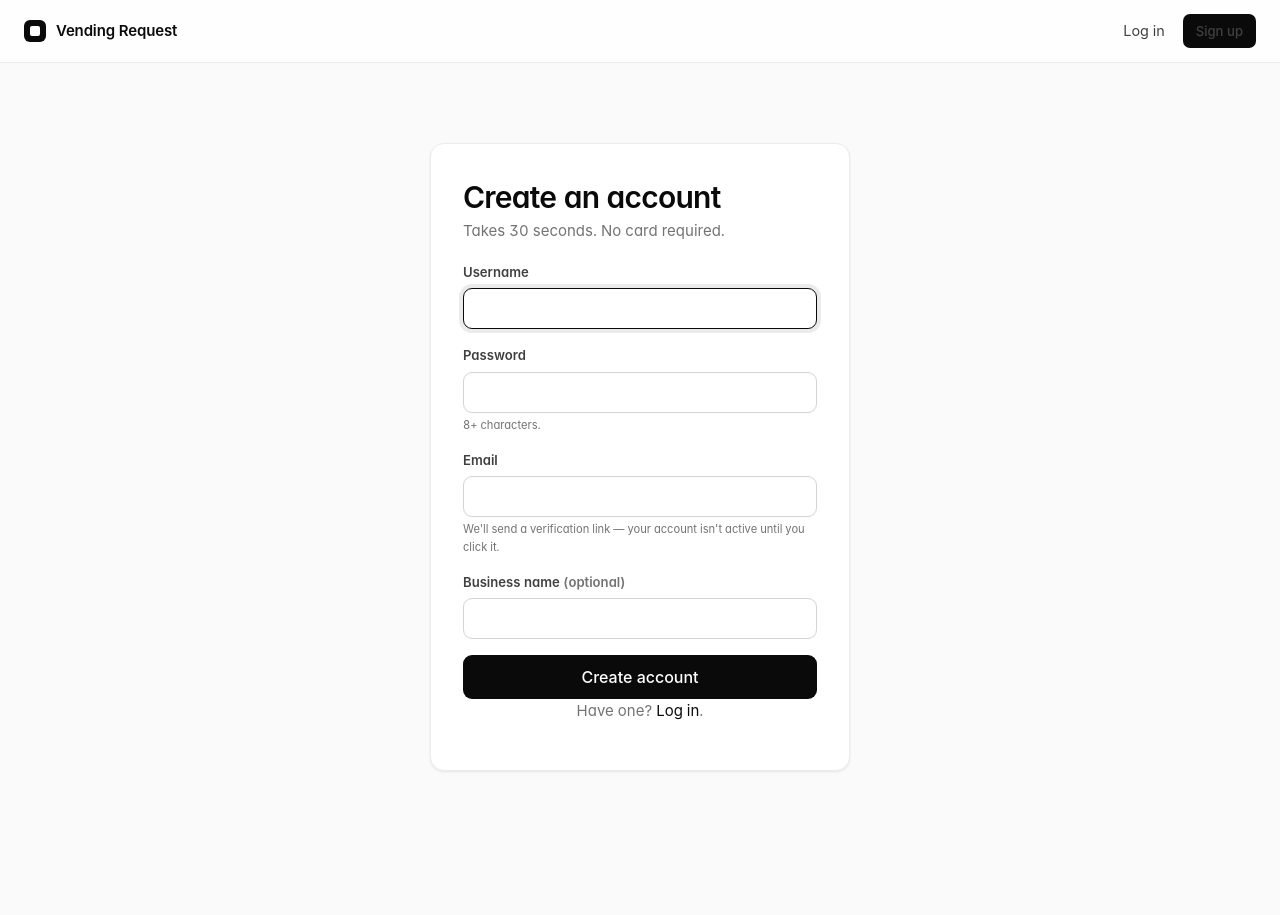
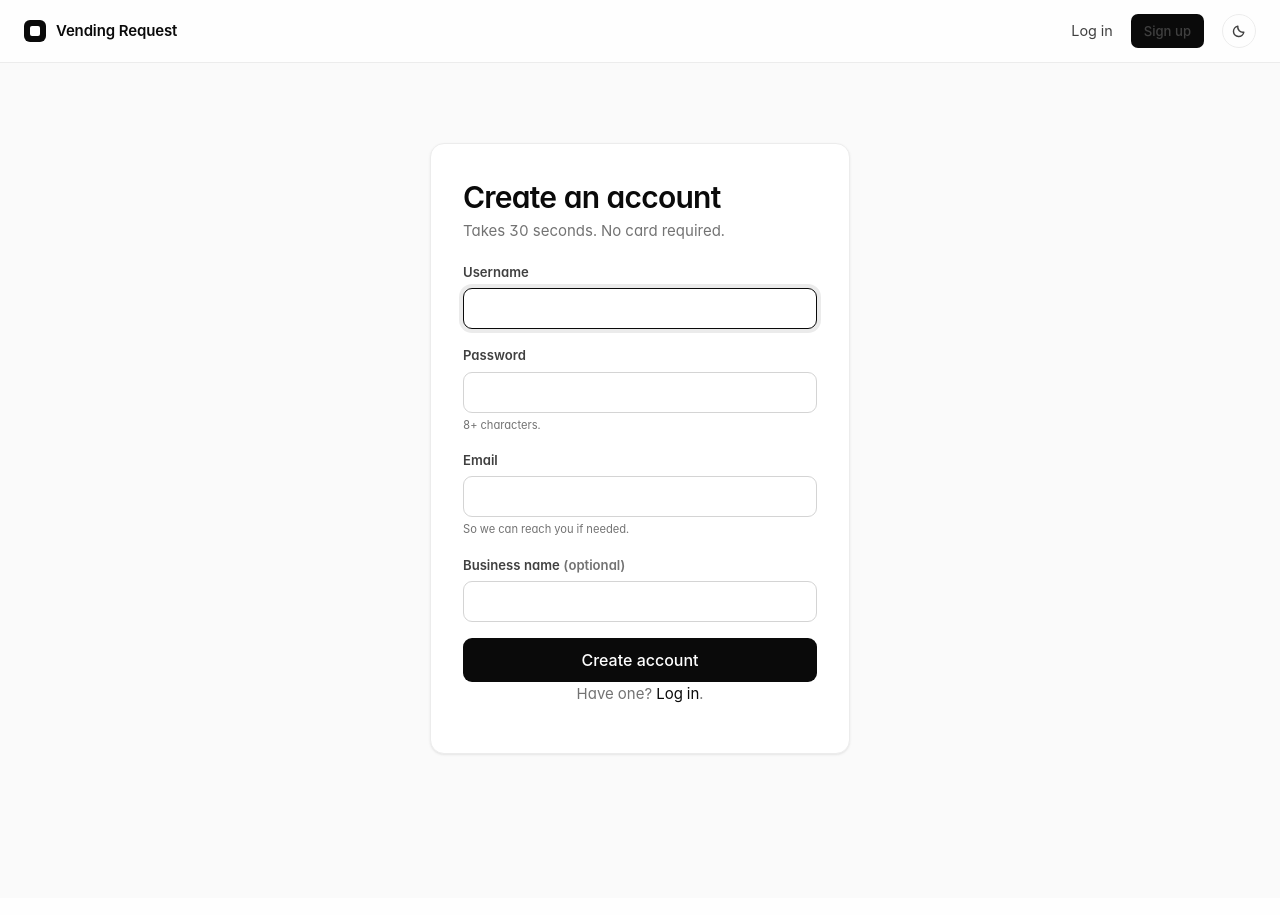
Before and after one commit to ZimmermanD3225/Vendingrequest, a Node server app: page /signup in a window 1280 px wide. After the commit the page ends 755 px from the top, so only its background shows below. Run offline with Node 20, Linux system fonts and the light colour scheme.

Commit message:
feat: disable email verification gate; add light/dark theme toggle
- Signup logs the operator in directly (email field kept for contact
  only). Login no longer blocks unverified accounts. Removes the
  friction users hit while RESEND_API_KEY wasn't wired up and unblocks
  deploy.
- Adds a sun/moon toggle in the topbar. Theme persists in localStorage,
  defaults to the OS 'prefers-color-scheme'. A synchronous
  /theme-init.js sets data-theme on <html> before paint, so no FOUC.
  All themed surfaces (topbar, cards, inputs, tabs, pills, alerts,
  dev-note, buttons) now read from CSS custom properties.

https://claude.ai/code/session_01SHdqfEGqjMmbnfiRDfLKhr

```diff
--- a/public/app.js
+++ b/public/app.js
@@ -7,6 +7,7 @@
     initSubmitLoadingState();
     initToast();
     initScrollReveal();
+    initThemeToggle();
   });
 
   function initPrintButton() {
@@ -56,6 +57,18 @@
     }
   }
 
+  // Flip between light and dark themes; persist the choice in localStorage.
+  function initThemeToggle() {
+    var btn = document.getElementById('theme-toggle');
+    if (!btn) return;
+    btn.addEventListener('click', function () {
+      var current = document.documentElement.getAttribute('data-theme') === 'dark' ? 'dark' : 'light';
+      var next = current === 'dark' ? 'light' : 'dark';
+      document.documentElement.setAttribute('data-theme', next);
+      try { localStorage.setItem('theme', next); } catch (_) { /* private-mode etc. */ }
+    });
+  }
+
   // Fade the landing-page step cards in as they scroll into view.
   function initScrollReveal() {
     var targets = document.querySelectorAll('.step');
--- a/public/styles.css
+++ b/public/styles.css
@@ -3,19 +3,38 @@
    ========================================================================= */
 
 :root {
+  color-scheme: light;
   --bg: #fafafa;
   --surface: #ffffff;
+  --surface-2: #f3f4f6;
+  --surface-alt: #fafafa;
+  --surface-sunken: #f7f7f7;
+  --input-bg: #ffffff;
+  --topbar-bg: rgba(255,255,255,0.72);
   --border: #ececec;
   --border-strong: #d4d4d4;
+  --border-hover: #b4b4b4;
   --text: #0a0a0a;
   --text-2: #404040;
   --muted: #737373;
   --faint: #a3a3a3;
   --accent: #0a0a0a;
   --accent-contrast: #ffffff;
+  --accent-hover: #1f1f1f;
+  --ghost-hover: #f5f5f5;
+  --brand-inner: #ffffff;
   --success: #16a34a;
   --danger: #dc2626;
   --warning: #d97706;
+  --alert-bg: #fef2f2;
+  --alert-fg: #991b1b;
+  --alert-border: #fecaca;
+  --dev-note-bg: #fffbeb;
+  --dev-note-border: #fde68a;
+  --dev-note-fg: #92400e;
+  --danger-soft-bg: #fef2f2;
+  --focus-ring: rgba(10,10,10,0.08);
+  --qr-bg: #ffffff;
   --radius: 10px;
   --radius-lg: 14px;
   --shadow-sm: 0 1px 2px rgba(0,0,0,0.04);
@@ -728,3 +786,31 @@ form textarea { resize: vertical; }
   .poster { border: none; }
   body { background: #fff; }
 }
+
+/* =========================================================================
+   Theme toggle
+   ========================================================================= */
+.theme-toggle {
+  display: inline-flex; align-items: center; justify-content: center;
+  width: 34px; height: 34px;
+  padding: 0;
+  background: transparent;
+  border: 1px solid var(--border);
+  border-radius: 999px;
+  color: var(--text-2);
+  cursor: pointer;
+  transition: color .15s var(--ease), background .15s var(--ease),
+              border-color .15s var(--ease), transform .25s var(--ease);
+}
+.theme-toggle:hover {
+  color: var(--text);
+  background: var(--ghost-hover);
+  border-color: var(--border-strong);
+}
+.theme-toggle:focus-visible { outline: 2px solid var(--accent); outline-offset: 2px; }
+.theme-toggle:active { transform: scale(0.94); }
+.theme-toggle svg { display: block; width: 16px; height: 16px; }
+.theme-toggle .icon-sun { display: none; }
+.theme-toggle .icon-moon { display: block; }
+[data-theme="dark"] .theme-toggle .icon-sun { display: block; }
+[data-theme="dark"] .theme-toggle .icon-moon { display: none; }
--- /dev/null
+++ b/public/theme-init.js
@@ -0,0 +1,15 @@
+// Runs synchronously before paint — sets data-theme on <html> so the
+// page renders with the correct theme immediately (no flash).
+(function () {
+  try {
+    var saved = localStorage.getItem('theme');
+    var theme = saved === 'dark' || saved === 'light'
+      ? saved
+      : (window.matchMedia && window.matchMedia('(prefers-color-scheme: dark)').matches
+          ? 'dark'
+          : 'light');
+    document.documentElement.setAttribute('data-theme', theme);
+  } catch (_) {
+    document.documentElement.setAttribute('data-theme', 'light');
+  }
+})();
--- a/routes/auth.js
+++ b/routes/auth.js
@@ -72,29 +72,21 @@ router.post('/signup', async (req, res, next) => {
     }
 
     const password_hash = await bcrypt.hash(password, 12);
-    const token = generateVerificationToken();
-    const expires = new Date(Date.now() + VERIFICATION_TTL_MS);
 
     const op = await q.insertOperator({
       username: form.username,
       password_hash,
       business_name: form.business_name || null,
       email: form.email,
-      email_verified: false,
-      verification_token: token,
-      verification_expires_at: expires,
+      email_verified: true,
+      verification_token: null,
+      verification_expires_at: null,
     });
 
-    await sendVerificationEmail({
-      to: op.email,
-      verifyUrl: `${baseUrl()}/verify/${token}`,
-      businessName: form.business_name || op.username,
-    });
-
-    // Mark session as "awaiting verification" — enough to identify the user
-    // for the resend page, but NOT logged-in access.
-    req.session.pendingVerifyOperatorId = op.id;
-    res.redirect('/verify/pending');
+    req.session.operatorId = op.id;
+    req.session.username = op.username;
+    req.session.businessName = op.business_name || op.username;
+    res.redirect('/dashboard');
   } catch (err) {
     next(err);
   }
@@ -120,12 +112,6 @@ router.post('/login', async (req, res, next) => {
         error: 'Invalid username or password.',
         form,
       });
-    }
-
-    if (!op.email_verified) {
-      req.session.pendingVerifyOperatorId = op.id;
-      setFlash(req, 'error', 'Please verify your email before logging in.');
-      return res.redirect('/verify/pending');
     }
 
     req.session.operatorId = op.id;
--- a/views/_header.ejs
+++ b/views/_header.ejs
@@ -3,8 +3,9 @@
 <head>
   <meta charset="utf-8">
   <meta name="viewport" content="width=device-width, initial-scale=1">
-  <meta name="color-scheme" content="light">
+  <meta name="color-scheme" content="light dark">
   <title><%= title %> — Vending Request</title>
+  <script src="/theme-init.js"></script>
   <link rel="stylesheet" href="/styles.css">
   <link rel="icon" href="/favicon.svg" type="image/svg+xml">
   <script src="/app.js" defer></script>
@@ -27,6 +28,18 @@
         <a href="/login">Log in</a>
         <a href="/signup" class="btn btn-dark btn-sm">Sign up</a>
       <% } %>
+      <button type="button" class="theme-toggle" id="theme-toggle"
+              aria-label="Toggle color theme" title="Toggle theme">
+        <svg class="icon-moon" viewBox="0 0 20 20" fill="none" stroke="currentColor"
+             stroke-width="1.8" stroke-linecap="round" stroke-linejoin="round" aria-hidden="true">
+          <path d="M16 11.5A6.5 6.5 0 018.5 4a6.5 6.5 0 107.5 7.5z"/>
+        </svg>
+        <svg class="icon-sun" viewBox="0 0 20 20" fill="none" stroke="currentColor"
+             stroke-width="1.8" stroke-linecap="round" stroke-linejoin="round" aria-hidden="true">
+          <circle cx="10" cy="10" r="3.5"/>
+          <path d="M10 2v2M10 16v2M2 10h2M16 10h2M4.3 4.3l1.4 1.4M14.3 14.3l1.4 1.4M4.3 15.7l1.4-1.4M14.3 5.7l1.4-1.4"/>
+        </svg>
+      </button>
     </nav>
   </header>
   <% if (flash) { %>
--- a/views/signup.ejs
+++ b/views/signup.ejs
@@ -22,7 +22,7 @@
     <label>Email
       <input type="email" name="email" required maxlength="160"
              value="<%= form.email || '' %>" autocomplete="email">
-      <small>We'll send a verification link — your account isn't active until you click it.</small>
+      <small>So we can reach you if needed.</small>
     </label>
 
     <label>Business name <span class="muted">(optional)</span>
```
Also changed, not shown: other parts of public/styles.css (+68 -29 lines).
